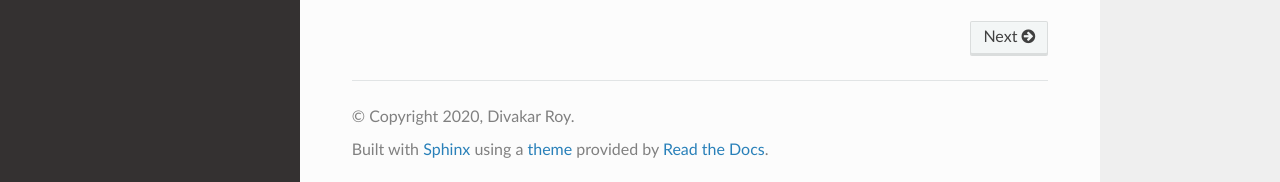
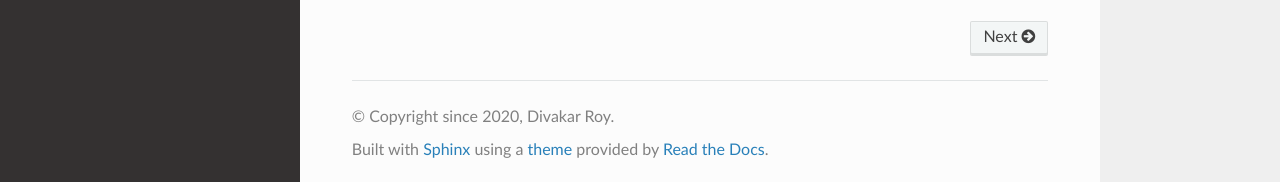
Before and after one commit to droyed/benchit, a Sphinx documentation site: the page built from docs/source/index.rst, in a window 1280 px wide and 900 px high, scrolled down 1359 px. Shown: the part 715-897 px from the top of the window. Built offline with Sphinx 7.4.7 and the Read the Docs theme 2.0.0, drawn with Linux system fonts in a browser that asks for light colours.

Commit message:
docs fix

```diff
--- a/docs/source/conf.py
+++ b/docs/source/conf.py
@@ -11,10 +11,6 @@
 # If extensions (or modules to document with autodoc) are in another directory,
 # add these directories to sys.path here. If the directory is relative to the
 # documentation root, use os.path.abspath to make it absolute, like shown here.
-#
-# import os
-# import sys
-# sys.path.insert(0, os.path.abspath('.'))
 
 import os
 import sys
@@ -23,7 +19,7 @@
 # -- Project information -----------------------------------------------------
 
 project = u'benchit'
-copyright = u'2020, Divakar Roy'
+copyright = u'since 2020, Divakar Roy'
 author = u'Divakar Roy'
 
 # The short X.Y version
@@ -41,8 +37,8 @@
 # Add any Sphinx extension module names here, as strings. They can be
 # extensions coming with Sphinx (named 'sphinx.ext.*') or your custom
 # ones.
-extensions = [
-]
+extensions = ['sphinx.ext.napoleon', 'sphinx.ext.autodoc']
+
 
 # Add any paths that contain templates here, relative to this directory.
 templates_path = ['_templates']
@@ -88,7 +84,7 @@
 # Add any paths that contain custom static files (such as style sheets) here,
 # relative to this directory. They are copied after the builtin static files,
 # so a file named "default.css" will overwrite the builtin "default.css".
-html_static_path = ['_static']
+html_theme = "sphinx_rtd_theme"
 
 # Custom sidebar templates, must be a dictionary that maps document names
 # to template names.
@@ -175,10 +171,7 @@
 # A list of files that should not be packed into the epub file.
 epub_exclude_files = ['search.html']
 
-
-html_theme = "sphinx_rtd_theme"
-
-extensions = ['sphinx.ext.napoleon', 'sphinx.ext.autodoc']
+# Support for NumPy and Google style docstrings
 napoleon_google_docstring = False
 napoleon_use_param = False
 napoleon_use_ivar = True
```
